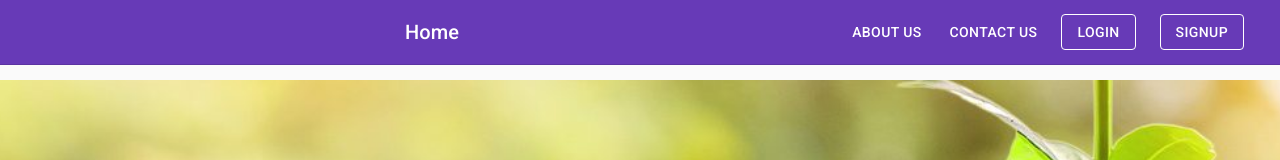
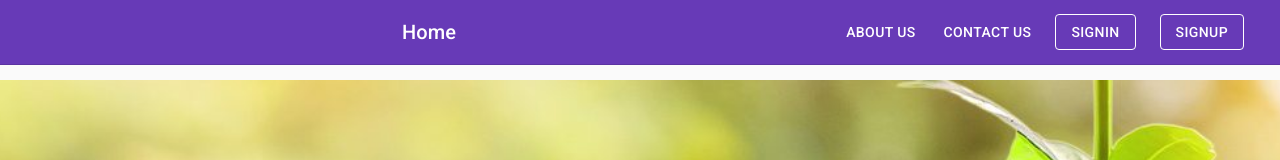
Before and after one commit to ridbay/Banka-React, a React (Create React App) app: page / in a window 1280 px wide. Shown: the top 160 px of the page. Built offline with nearby package versions, Linux system fonts and the light colour scheme; the HTML template or start-up script is replaced by a standard one.

Commit message:
update navbar

```diff
--- a/src/components/NavBar.jsx
+++ b/src/components/NavBar.jsx
@@ -37,7 +37,7 @@ const NavBar = () => {
                     <Link variant="button" color="inherit" href="/about" className={classes.link}>About Us </Link>
                     <Link variant="button" color="inherit" href="/contact" className={classes.link}>Contact Us</Link>
                 </nav>
-                <Button href="/signin" color="inherit" variant="outlined" className={classes.link}>Login</Button>
+                <Button href="/signin" color="inherit" variant="outlined" className={classes.link}>SignIn</Button>
                 <Button href="/signup" color="inherit" variant="outlined" className={classes.link}>SignUp</Button>
             </Toolbar>
         </AppBar>
```
